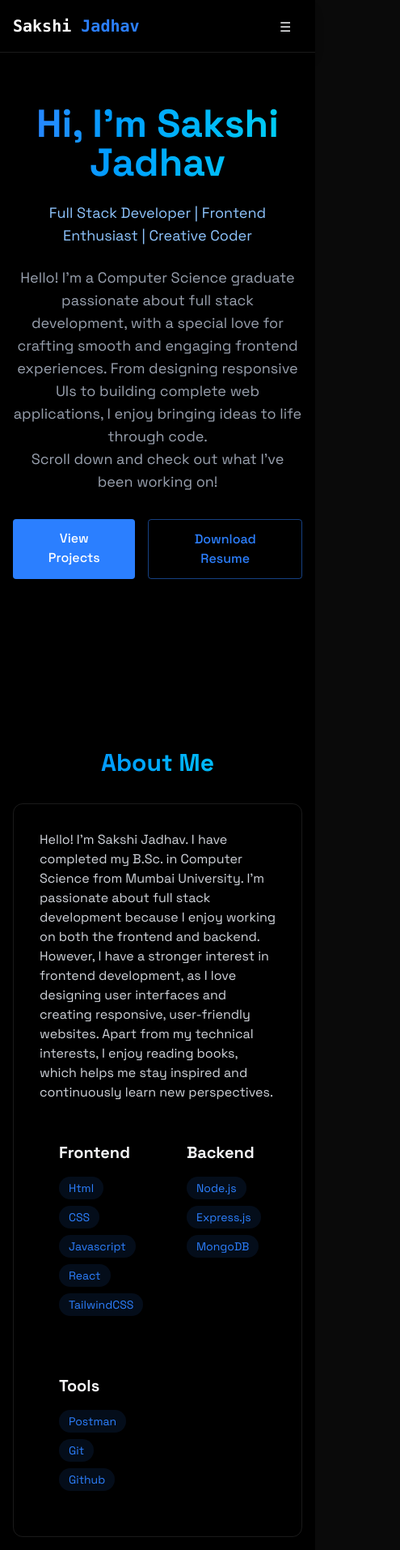
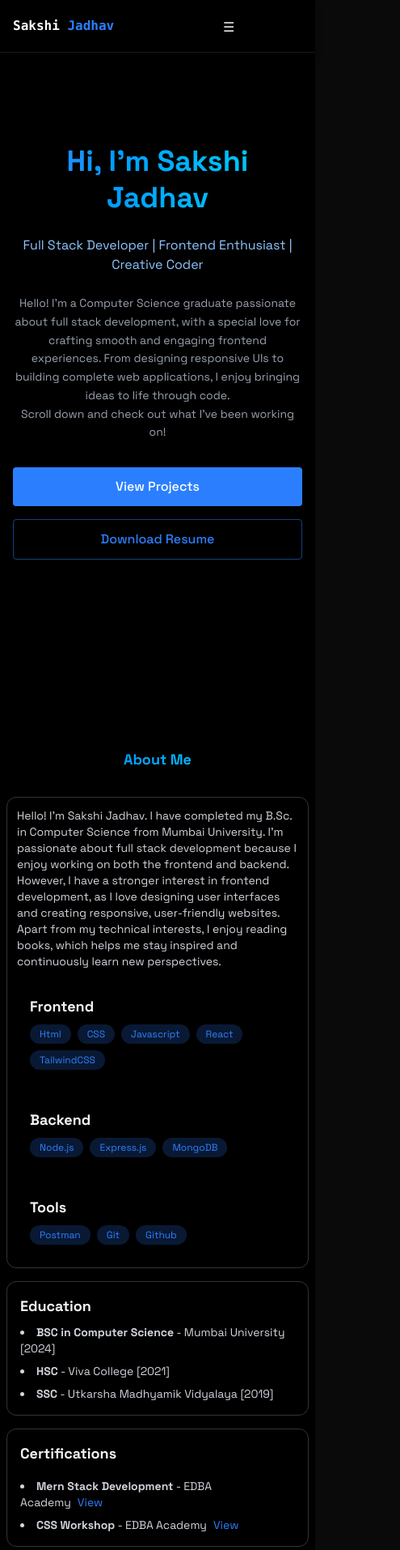
Before and after one commit to SakshiJ004/Personal_Portfolio, a React (Vite) app: page / in a window 390 px wide. Shown: the top 1914 px of the page at 81% size, 495 px wide, since content can reach past the window. Built offline with nearby package versions, Linux system fonts and the light colour scheme; a web font is replaced by a local one.

Commit message:
added responsive design

```diff
--- a/src/components/LoadingScreen.jsx
+++ b/src/components/LoadingScreen.jsx
@@ -15,7 +15,7 @@ export const LoadingScreen = ({ onComplete }) => {
 
                 setTimeout(() => {
                     onComplete();
-                },1000)
+                }, 1000)
             }
         }, 100);
 
@@ -23,12 +23,12 @@ export const LoadingScreen = ({ onComplete }) => {
     }, [onComplete])
 
     return (
-        <div className=" fixed inset-0 z-50 bg-black text-gray-100 flex flex-col items-center justify-center">
-            <div className="mb-4 text-4xl font-mono font-bold">
+        <div className="fixed inset-0 z-50 bg-black text-gray-100 flex flex-col items-center justify-center px-4 text-center">
+            <div className="mb-4 text-base sm:text-2xl md:text-3xl lg:text-4xl max-w-xs sm:max-w-sm md:max-w-md lg:max-w-lg font-mono font-bold break-words">
                 {text} <span className="animate-blink ml-1"> | </span>
             </div>
 
-            <div className="w-[200px] h-[2px] bg-gray-800 rounded relative overflow-hidden">
+            <div className="w-[80px] h-[2px] bg-gray-800 rounded relative overflow-hidden sm:w-[100px] md:w-[180px] lg:w-[200px]">
                 <div className="w-[40%] h-full bg-blue-800 shadow-[0_0_15px_#3b82f6] animate-loading-bar">
                     {" "}
                 </div>
--- a/src/components/MobileMenu.jsx
+++ b/src/components/MobileMenu.jsx
@@ -1,8 +1,8 @@
 export const MobileMenu = ({ menuOpen, setMenuOpen }) => {
     return (
-        <div className={`fixed top-0 left-0 w-full bg-[rgba(10, 10, 10, 0.8)] z-40 flex flex-col items-center justify-center transition-all duration-300 ease-in-out ${menuOpen ? "h-screen opacity-100 pointer-events-auto" : "h-0 opacity-0 pointer-events-none"}`}>
+        <div className={`fixed top-0 left-0 w-full bg-black z-40 flex flex-col items-center justify-center transition-all duration-300 ease-in-out ${menuOpen ? "h-screen opacity-100 pointer-events-auto" : "h-0 opacity-0 pointer-events-none"}`}>
 
-            <button onClick={() => setMenuOpen(false)} className="absolute top-4 right-7 text-white text-3xl focus:outline-none cursor-pointer" aria-label="Close Menu">
+            <button onClick={() => setMenuOpen(false)} className="absolute top-4 sm:right-3 right-7 text-white text-3xl focus:outline-none cursor-pointer" aria-label="Close Menu">
                 &times;
             </button>
 
--- a/src/components/Navbar.jsx
+++ b/src/components/Navbar.jsx
@@ -7,15 +7,15 @@ export const Navbar = ({ menuOpen, setMenuOpen }) => {
     }, [menuOpen]);
 
     return (
-        <div className="fixed top-0 w-full z-40 bg-[rgba(10, 10, 10, 0.8)] backdrop-blur-lg border-b border-white/10 shadow-lg">
-            <div className="max-w-5xl mx-auto px-4">
+        <div className="fixed top-0 w-full z-40 px-4 bg-[rgba(10, 10, 10, 0.8)] backdrop-blur-lg border-b border-white/10 shadow-lg">
+            <div className="max-w-2xs sm:max-w-5xl md:max-w-5xl lg:max-w-5xl lg:mx-auto lg:px-4">
                 <div className="flex justify-between items-center h-16">
-                    <a href="#home" className="font-mono text-xl font-bold text-white">{" "} Sakshi <span className="text-blue-500">Jadhav</span>{" "}
+                    <a href="#home" className="font-mono text-base sm:text-sm md:text-xl font-bold text-white">{" "} Sakshi <span className="text-blue-500">Jadhav</span>{" "}
                     </a>
 
                     {!menuOpen && (
                         <div
-                            className="w-7 h-5 relative cursor-pointer z-40 md:hidden"
+                            className="w-7 h-5 relative cursor-pointer z-40 md:hidden lg:hidden]"
                             onClick={() => setMenuOpen((prev) => !prev)}
                         >
                             &#9776;
--- a/src/components/sections/About.jsx
+++ b/src/components/sections/About.jsx
@@ -8,43 +8,43 @@ export const About = () => {
     return (
         <section id="about" className="min-h-screen flex items-center justify-center py-20">
             <RevealOnScroll>
-                <div className="max-w-3xl mx-auto px-4">
-                    <h2 className="text-3xl font-bold mb-8 bg-gradient-to-r from-blue-500 to-cyan-400 bg-clip-text text-transparent text-center">About Me</h2>
+                <div className="w-full sm:max-w-2xl md:max-w-3xl lg:max-w-4xl mx-auto px-2">
+                    <h2 className="text-lg sm:text-xl md:text-2xl lg:text-3xl font-bold mb-8 bg-gradient-to-r from-blue-500 to-cyan-400 bg-clip-text text-transparent text-center">About Me</h2>
 
-                    <div className="glass rounded-xl p-8 border-white/10 border hover:-translate-y-1 transition-all">
-                        <p className="text-gray-300 mb-6">Hello! I’m Sakshi Jadhav. I have completed my B.Sc. in Computer Science from Mumbai University. I’m passionate about full stack development because I enjoy working on both the frontend and backend. However, I have a stronger interest in frontend development, as I love designing user interfaces and creating responsive, user-friendly websites.
+                    <div className="glass rounded-xl p-3 border-white/20 border hover:-translate-y-1 transition-all md:p-8">
+                        <p className="text-gray-300  mb-4 sm:mb-6 text-sm sm:text-base md:text-lg">Hello! I’m Sakshi Jadhav. I have completed my B.Sc. in Computer Science from Mumbai University. I’m passionate about full stack development because I enjoy working on both the frontend and backend. However, I have a stronger interest in frontend development, as I love designing user interfaces and creating responsive, user-friendly websites.
                             Apart from my technical interests, I enjoy reading books, which helps me stay inspired and continuously learn new perspectives.
                         </p>
 
-                        <div className="grid grid-cols-2 md:grid-cols-3 gap-6">
-                            <div className="rounded-xl p-6 hover:-translate-y-1 transition-all">
-                                <h3 className="text-xl font-bold mb-4">Frontend</h3>
+                        <div className="grid grid-cols-1 sm:grid-cols-2 md:grid-cols-3 gap-4 sm:gap-6">
+                            <div className="rounded-xl p-4 sm:p-6 hover:-translate-y-1 transition-all">
+                                <h3 className="text-lg sm:text-xl font-bold mb-2 sm:mb-4">Frontend</h3>
                                 <div className="flex flex-wrap gap-2">
                                     {frontendSkills.map((tech, key) => (
                                         <span
-                                            key={key} className="bg-blue-500/10 text-blue-500 py-1 px-3 rounded-full text-sm hover:bg-blue-500/20 hover:shadow-[0_2px_8px_rgba(59, 130,2246,0.2)] transition">
+                                            key={key} className="bg-blue-500/20 text-blue-500 py-1 px-3 rounded-full text-xs sm:text-sm hover:bg-blue-500/40 hover:shadow-[0_2px_8px_rgba(59, 130,2246,0.2)] transition">
                                             {tech}
                                         </span>
                                     ))}
                                 </div>
                             </div>
-                            <div className="rounded-xl p-6 hover:-translate-y-1 transition-all">
-                                <h3 className="text-xl font-bold mb-4">Backend</h3>
+                            <div className="rounded-xl p-4 sm:p-6 hover:-translate-y-1 transition-all">
+                                <h3 className="text-lg sm:text-xl font-bold mb-2 sm:mb-4">Backend</h3>
                                 <div className="flex flex-wrap gap-2">
                                     {backendSkills.map((tech, key) => (
                                         <span
-                                            key={key} className="bg-blue-500/10 text-blue-500 py-1 px-3 rounded-full text-sm hover:bg-blue-500/20 hover:shadow-[0_2px_8px_rgba(59, 130, 246, 0.2)] transition">
+                                            key={key} className="bg-blue-500/20 text-blue-500 py-1 px-3 rounded-full text-xs sm:text-sm hover:bg-blue-500/40 hover:shadow-[0_2px_8px_rgba(59, 130, 246, 0.2)] transition">
                                             {tech}
                                         </span>
                                     ))}
                                 </div>
                             </div>
-                            <div className="rounded-xl p-6 hover:-translate-y-1 transition-all">
-                                <h3 className="text-xl font-bold mb-4">Tools</h3>
+                            <div className="rounded-xl p-4 sm:p-6 hover:-translate-y-1 transition-all">
+                                <h3 className="text-lg sm:text-xl font-bold mb-2 sm:mb-4">Tools</h3>
                                 <div className="flex flex-wrap gap-2">
                                     {tools.map((tech, key) => (
                                         <span
-                                            key={key} className="bg-blue-500/10 text-blue-500 py-1 px-3 rounded-full text-sm hover:bg-blue-500/20 hover:shadow-[0_2px_8px_rgba(59, 130, 246, 0.2)] transition">
+                                            key={key} className="bg-blue-500/20 text-blue-500 py-1 px-3 rounded-full text-xs sm:text-sm hover:bg-blue-500/40 hover:shadow-[0_2px_8px_rgba(59, 130, 246, 0.2)] transition">
                                             {tech}
                                         </span>
                                     ))}
@@ -52,10 +52,10 @@ export const About = () => {
                             </div>
                         </div>
                     </div>
-                    <div className="grid grid-cols-1 md:grid-cols-2 gap-6 mt-4">
-                        <div className="p-6 rounded-xl border-white/10 border hover:-translate-y-1 transition-all">
-                            <h3 className="text-xl font-bold mb-4">Education</h3>
-                            <ul className="list-disc list-inside text-gray-300 space-y-2">
+                    <div className="grid grid-cols-1 md:grid-cols-2 gap-4 sm:gap-6 mt-4 sm:mt-6">
+                        <div className="p-4 sm:p-6 rounded-xl border-white/20 border hover:-translate-y-1 transition-all">
+                            <h3 className="text-lg sm:text-xl font-bold mb-2 sm:mb-4">Education</h3>
+                            <ul className="list-disc list-inside text-gray-300 space-y-2 text-sm sm:text-base">
                                 <li>
                                     <strong>BSC in Computer Science</strong> - Mumbai University [2024]
                                 </li>
@@ -67,16 +67,16 @@ export const About = () => {
                                 </li>
                             </ul>
                         </div>
-                        <div className="p-6 rounded-xl border-white/10 border hover:-translate-y-1 transition-all">
-                            <h3 className="text-xl font-bold mb-4">Certifications</h3>
-                            <ul className="list-disc list-inside space-y-4 text-gray-300">
+                        <div className="p-4 sm:p-6 rounded-xl border-white/20 border hover:-translate-y-1 transition-all">
+                            <h3 className="text-lg sm:text-xl font-bold mb-4 sm:mb-4">Certifications</h3>
+                            <ul className="list-disc list-inside space-y-2 sm:space-y-4 text-gray-300 text-sm sm:text-base">
                                 <li>
                                     <strong>Mern Stack Development</strong> - EDBA Academy
-                                    <a className="ml-4 text-blue-500" href="https://www.edba-academy.com/certificates/edba-RIBZMT42">View</a>
+                                    <a className="ml-2 sm:ml-4 text-blue-500" href="https://www.edba-academy.com/certificates/edba-RIBZMT42">View</a>
                                 </li>
                                 <li>
                                     <strong>CSS Workshop</strong> - EDBA Academy
-                                    <a className="ml-4 text-blue-500" href="https://www.edba-academy.com/certificates/edba-ZEJTCZMG">View</a>
+                                    <a className="ml-2 sm:ml-4 text-blue-500" href="https://www.edba-academy.com/certificates/edba-ZEJTCZMG">View</a>
                                 </li>
                             </ul>
                         </div>
--- a/src/components/sections/Contact.jsx
+++ b/src/components/sections/Contact.jsx
@@ -21,7 +21,7 @@ export const Contact = () => {
     return (
         <section id="contact" className="flex justify-center py-20">
             <RevealOnScroll>
-                <div className="px-4 w-150">
+                <div className="px-4 w-full sm:w-100 md:w-120 lg:w-150">
                     <h2 className="text-3xl font-bold mb-8 bg-gradient-to-r from-blue-500 to-cyan-400 bg-clip-text text-transparent text-center">Get In Touch</h2>
                     <form className="space-y-6" onSubmit={handleSubmit}>
                         <div className="relative">
--- a/src/components/sections/Footer.jsx
+++ b/src/components/sections/Footer.jsx
@@ -3,11 +3,10 @@ import { FaGithub, FaLinkedinIn } from "react-icons/fa";
 
 export const Footer = () => {
     return (
-        <RevealOnScroll>
-            <footer className="text-white py-10 px-4 border-t border-white/10 bg-black">
-                <div className="flex flex-col md:flex-row justify-between items-center mx-60 text-center">
+            <footer className="text-white py-10 px-4 w-full border-t border-white/10 bg-black">
+                <div className="flex flex-col md:flex-row justify-between items-center max-w-5xl mx-auto text-center">
 
-                    <div className="flex gap-4">
+                    <div className="flex gap-4 mb-4 sm:mb-0">
                         <a
                             href="https://github.com/SakshiJ004"
                             target="_blank"
@@ -29,6 +28,5 @@ export const Footer = () => {
                     </p>
                 </div>
             </footer>
-        </RevealOnScroll>
     );
 };
--- a/src/components/sections/Home.jsx
+++ b/src/components/sections/Home.jsx
@@ -1,25 +1,42 @@
-import { RevealOnScroll } from "../RevealOnScroll"
-import Resume from '../../assets/Resume.pdf'
+import { RevealOnScroll } from "../RevealOnScroll";
+import Resume from '../../assets/Resume.pdf';
 
 export const Home = () => {
     return (
-        <section id="home" className="min-h-screen flex items-center justify-center relative">
+        <section id="home" className="min-h-screen flex items-center justify-center relative px-4 pt-6 sm:px-6 md:px-8 lg:px-16">
             <RevealOnScroll>
-                <div className="text-center z-10 px-4">
-                    <h1 className="text-5xl md:text-7xl font-bold mb-6 bg-gradient-to-r from-blue-500 to-cyan-400 bg-clip-text text-transparent leading-right">Hi, I'm Sakshi Jadhav</h1>
-                    <p className="text-blue-300 text-lg mb-6">
+                <div className="text-center z-10 w-full max-w-4xl">
+                    <h1 className="text-4xl sm:text-5xl md:text-6xl lg:text-7xl font-bold mb-6 bg-gradient-to-r from-blue-500 to-cyan-400 bg-clip-text text-transparent leading-tight">
+                        Hi, I'm Sakshi Jadhav
+                    </h1>
+
+                    <p className="text-blue-300 text-base sm:text-lg md:text-xl mb-6">
                         Full Stack Developer | Frontend Enthusiast | Creative Coder
                     </p>
-                    <p className="text-gray-400 text-lg mb-8 max-w-lg mx-auto">Hello! I’m a Computer Science graduate passionate about full stack development, with a special love for crafting smooth and engaging frontend experiences.
+
+                    <p className="text-gray-400 text-sm sm:text-base md:text-lg mb-8 max-w-xl mx-auto leading-relaxed">
+                        Hello! I’m a Computer Science graduate passionate about full stack development, with a special love for crafting smooth and engaging frontend experiences.
                         From designing responsive UIs to building complete web applications, I enjoy bringing ideas to life through code. <br />
                         Scroll down and check out what I’ve been working on!
                     </p>
-                    <div className="flex justify-center space-x-4">
-                        <a href="#projects" className="bg-blue-500 text-white py-3 px-6 rounded font-medium transition relative overflow-hidden hover:-translate-y-0.5 hover:shadow-[0_0_15px_rgba(59, 130, 246, 0.4)]">View Projects</a>
-                        <a href={Resume} target="_blank" className="border border-blue-500/50 text-blue-500 py-3 px-6 rounded font-medium transition-all duration-200 hover:-translate-y-0.5 hover:shadow-[0_0_15px_rgba(59, 130, 246, 0.2)] hover:bg-blue-500/10">Download Resume</a>
+
+                    <div className="flex flex-col sm:flex-row justify-center items-center gap-4">
+                        <a
+                            href="#projects"
+                            className="bg-blue-500 text-white py-3 px-6 rounded font-medium transition relative overflow-hidden hover:-translate-y-0.5 hover:shadow-[0_0_15px_rgba(59,130,246,0.4)] w-full sm:w-auto text-center"
+                        >
+                            View Projects
+                        </a>
+                        <a
+                            href={Resume}
+                            target="_blank"
+                            className="border border-blue-500/50 text-blue-500 py-3 px-6 rounded font-medium transition-all duration-200 hover:-translate-y-0.5 hover:shadow-[0_0_15px_rgba(59,130,246,0.2)] hover:bg-blue-500/10 w-full sm:w-auto text-center"
+                        >
+                            Download Resume
+                        </a>
                     </div>
                 </div>
             </RevealOnScroll>
         </section>
-    )
-}
+    );
+};
```
Also changed, not shown: src/components/sections/Projects.jsx (+30 -30 lines).
